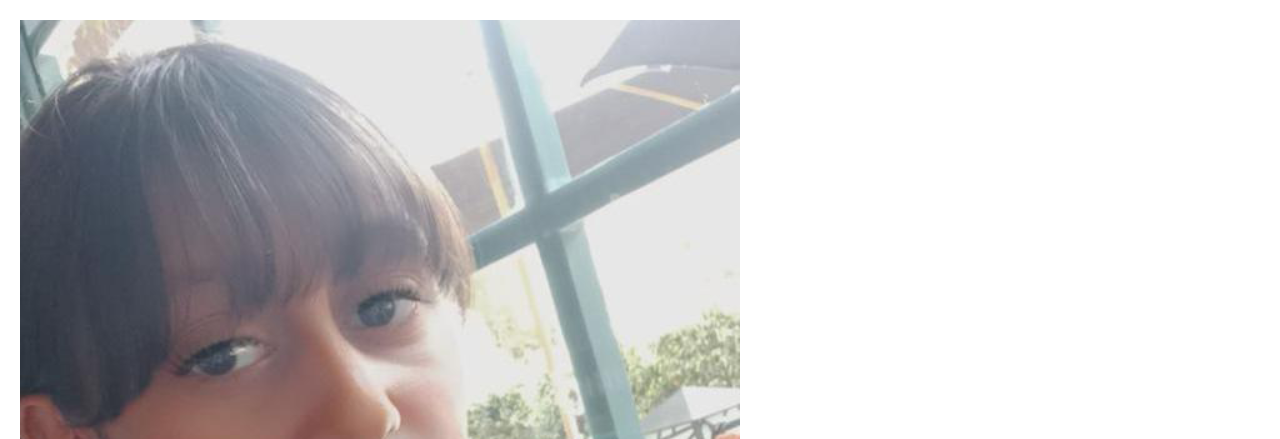
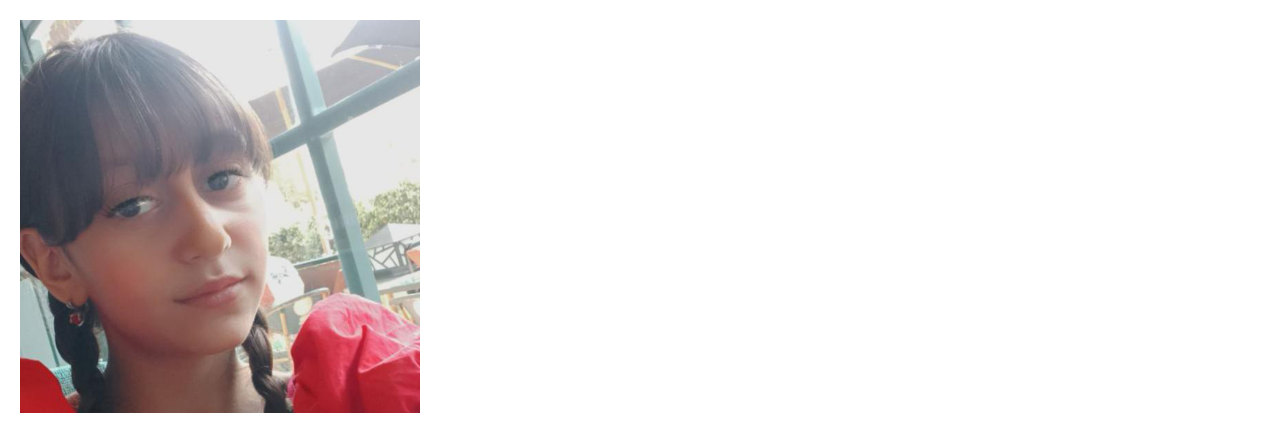
Before and after one commit to haidymahmoud13/Haidy-, a plain HTML site: page index.html in a window 1280 px wide. Shown: the top 439 px of the page. Drawn offline with Linux system fonts and the light colour scheme.

Commit message:
Update index.html

```diff
--- a/index.html
+++ b/index.html
@@ -28,7 +28,7 @@
     </style>
 </head>
 <body>
-<img src="Screenshot_20240829-000129.png" alt="My Photo">
+<img src="Screenshot_20240829-000129.png" alt="My Photo" length="400" width="400">
 
     <h1>Haidy Mahmoud</h1>
 
```
